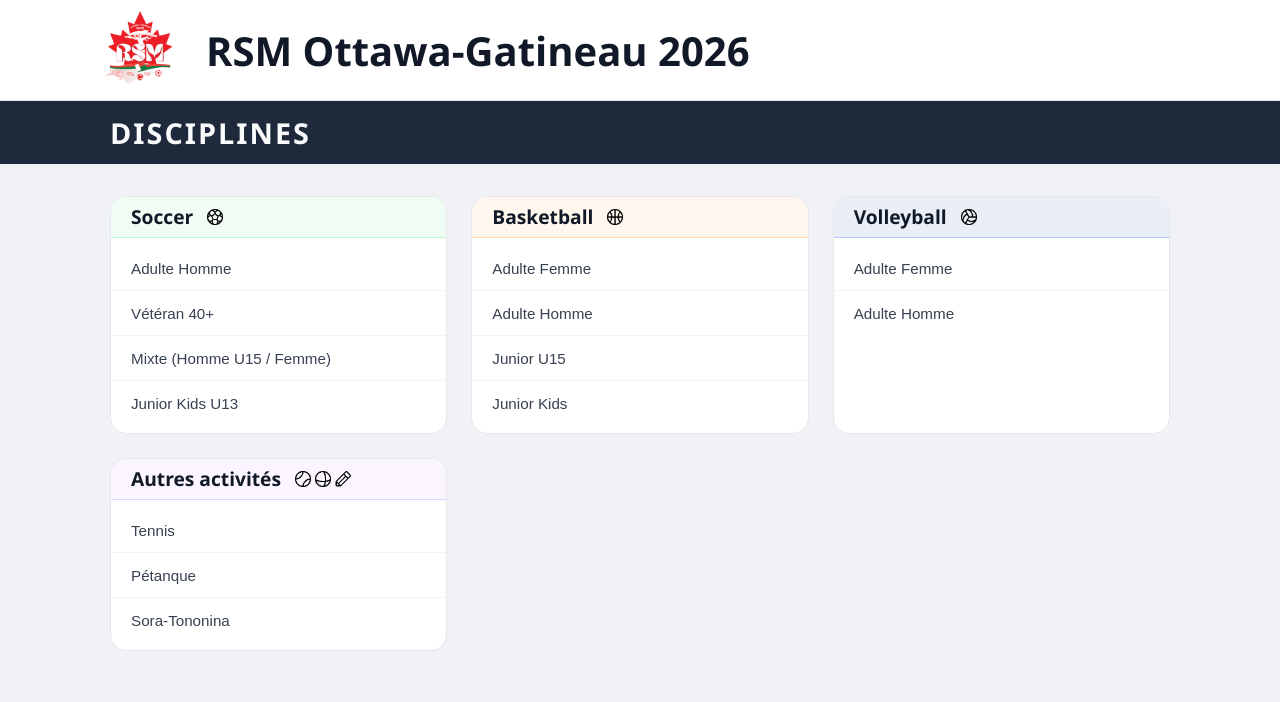
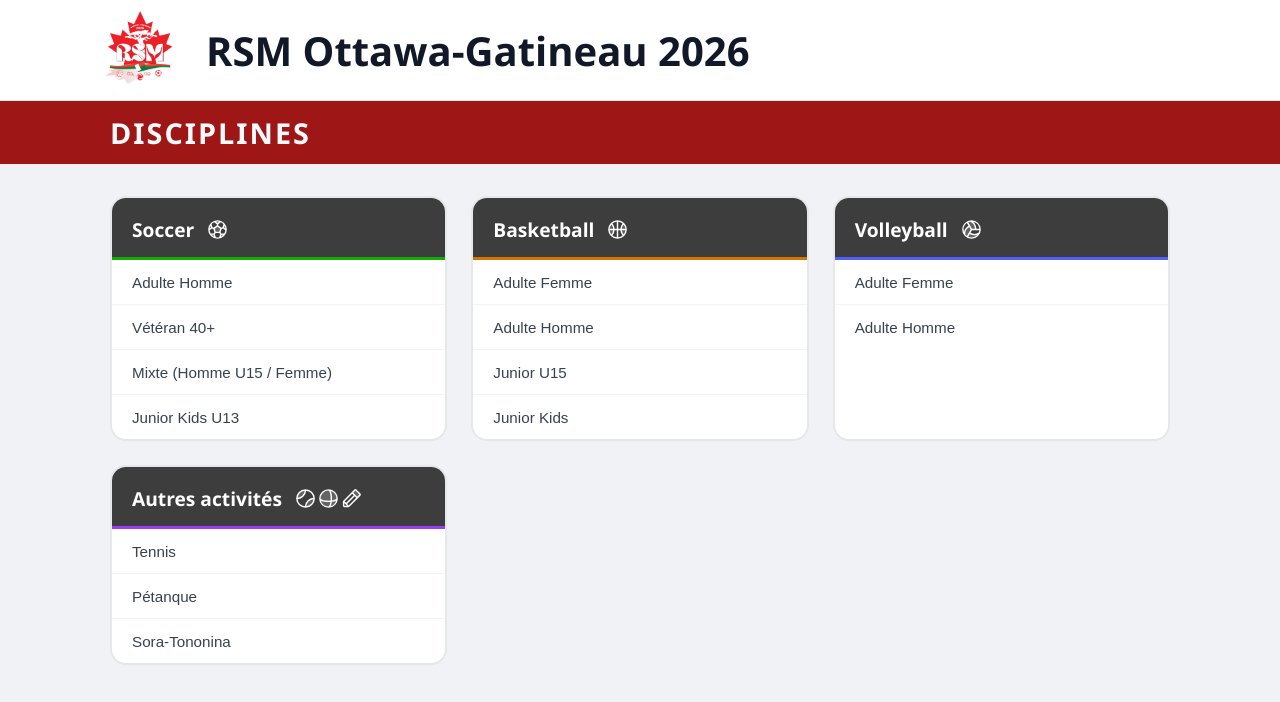
Before and after one commit to matth9597/Rsm2026, a React (Vite) app: page / in a window 1280 px wide. Shown: the top 702 px of the page. Built offline with nearby package versions, Linux system fonts and the light colour scheme.

Commit message:
style: modify colors and icons

```diff
--- a/package.json
+++ b/package.json
@@ -10,6 +10,7 @@
     "preview": "vite preview"
   },
   "dependencies": {
+    "@phosphor-icons/react": "^2.1.10",
     "react": "^19.2.5",
     "react-dom": "^19.2.5",
     "react-router-dom": "^7.14.2"
--- a/src/App.css
+++ b/src/App.css
@@ -47,7 +47,7 @@ body {
 /* ─── SUB-HEADER BAND ───────────────────────────────────────── */
 .sub-header-bande {
   width: 100%;
-  background-color: #1e293b;
+  background-color: #9f1617;
   color: #f8fafc;
   padding: 10px 0;
   font-size: 0.85rem;
@@ -90,7 +90,7 @@ body {
 .sport-card {
   background: #ffffff;
   border-radius: 16px;
-  border: 1px solid #e5e7eb;
+  border: 2px solid #e5e7eb;
   overflow: hidden;
   transition:
     box-shadow 0.2s ease,
@@ -106,9 +106,9 @@ body {
   display: flex;
   align-items: center;
   gap: 12px;
-  padding: 10px 20px;
-  background: var(--card-light, #f9fafb);
-  border-bottom: 1px solid var(--card-border, #e5e7eb);
+  padding: 20px 20px 16px;
+  background: #3d3d3d;
+  border-bottom: 3px solid var(--card-border, #e5e7eb);
 }
 
 .sport-card__icon {
@@ -116,15 +116,29 @@ body {
   line-height: 1;
   flex-shrink: 0;
   width: auto;
-  height: 20px;
+  height: 23px;
   object-fit: contain;
+  color: #ffffff;
+}
+
+.sport-card__icon-group {
+  display: flex;
+  align-items: center;
+}
+
+.sport-card__icon.stacked {
+  margin-left: -10px;
+}
+
+.sport-card__icon.stacked:first-child {
+  margin-left: 0;
 }
 
 .sport-card__title {
   margin: 0;
   font-size: 1.2rem;
   font-weight: 700;
-  color: #111827;
+  color: #ffffff;
   line-height: 1;
 }
 
@@ -133,7 +147,7 @@ body {
   display: flex;
   flex-direction: column;
   gap: 0;
-  padding: 8px 0;
+  padding: 0;
 }
 
 .sport-card__btn {
@@ -345,19 +359,23 @@ body {
   cursor: pointer;
   border: none;
   border-radius: 10px;
-  background-color: #16a34a;
+  background-color: #107435;
   color: #ffffff;
   transition: background-color 0.15s ease;
   text-decoration: none;
   box-sizing: border-box;
 }
 
-.individuelle {
-  background-color: #16a397;
+.btn-inscription:hover {
+  background-color: #0e632e;
 }
 
-.btn-inscription:hover {
-  background-color: #15803d;
+.individuelle {
+  background-color: #1665a3;
+}
+
+.individuelle:hover {
+  background-color: #135c94;
 }
 
 .btn-action {
@@ -371,7 +389,7 @@ body {
   cursor: pointer;
   border: none;
   border-radius: 10px;
-  background-color: #2563eb;
+  background-color: #4c4c4c;
   color: #ffffff;
   transition: background-color 0.15s ease;
   text-decoration: none;
@@ -379,7 +397,7 @@ body {
 }
 
 .btn-action:hover {
-  background-color: #1d4ed8;
+  background-color: #404040;
 }
 
 /* ─── DETAIL PAGE BUTTON GROUP ──────────────────────────────── */
--- a/src/pages/Home.jsx
+++ b/src/pages/Home.jsx
@@ -1,14 +1,23 @@
 import { useNavigate } from "react-router-dom";
 import { sportsData } from "../data";
+import {
+  BasketballIcon,
+  VolleyballIcon,
+  SoccerBallIcon,
+  TennisBallIcon,
+  PencilIcon,
+  CheckerboardIcon,
+  SphereIcon,
+} from "@phosphor-icons/react";
 
 const sportCategories = [
   {
     id: "soccer",
     label: "Soccer",
-    icon: "soccer-ball.png",
+    icon: SoccerBallIcon,
     color: "#16a34a",
     colorLight: "#f0fdf4",
-    colorBorder: "#bbf7d0",
+    colorBorder: "#14ab02",
     variants: [
       { id: "soccer_h", label: "Adulte Homme" },
       { id: "soccer_v", label: "Vétéran 40+" },
@@ -19,10 +28,10 @@ const sportCategories = [
   {
     id: "basketball",
     label: "Basketball",
-    icon: "basketball.png",
+    icon: BasketballIcon,
     color: "#ea580c",
     colorLight: "#fff7ed",
-    colorBorder: "#fed7aa",
+    colorBorder: "#d77300",
     variants: [
       { id: "basketball_f", label: "Adulte Femme" },
       { id: "basketball_h", label: "Adulte Homme" },
@@ -33,10 +42,10 @@ const sportCategories = [
   {
     id: "volleyball",
     label: "Volleyball",
-    icon: "volleyball.png",
+    icon: VolleyballIcon,
     color: "#537DFD",
     colorLight: "#e9eef7",
-    colorBorder: "#B0C6FF",
+    colorBorder: "#545efc",
     variants: [
       { id: "volleyball_f", label: "Adulte Femme" },
       { id: "volleyball_h", label: "Adulte Homme" },
@@ -45,10 +54,10 @@ const sportCategories = [
   {
     id: "autres",
     label: "Autres activités",
-    icon: "other.png",
+    icon: [TennisBallIcon, SphereIcon, PencilIcon],
     color: "#7c3aed",
     colorLight: "#faf5ff",
-    colorBorder: "#ddd6fe",
+    colorBorder: "#9b3aff",
     variants: [
       { id: "tennis", label: "Tennis" },
       { id: "petanque", label: "Pétanque" },
@@ -80,13 +89,30 @@ export default function Home() {
           >
             <div className="sport-card__header">
               <h2 className="sport-card__title">{cat.label}</h2>
-                {cat.icon && (
-                  <img
-                    src={`/icons/${cat.icon}`}
-                    alt={cat.label}
-                    className="sport-card__icon"
-                  />
-                )}
+              {cat.icon &&
+                (Array.isArray(cat.icon) ? (
+                  <div className="sport-card__icon-group">
+                    {cat.icon.map((Icon, index) => (
+                      <Icon
+                        key={index}
+                        color="#ffffff"
+                        weight="duotone"
+                        className="sport-card__icon"
+                      />
+                    ))}
+                  </div>
+                ) : (
+                  (() => {
+                    const Icon = cat.icon;
+                    return (
+                      <Icon
+                        color="#ffffff"
+                        weight="duotone"
+                        className="sport-card__icon"
+                      />
+                    );
+                  })()
+                ))}
             </div>
             <div className="sport-card__buttons">
               {cat.variants.map((v) => (
```
Also changed, not shown: 1 other file (tests, documents, lock files or other folders).
